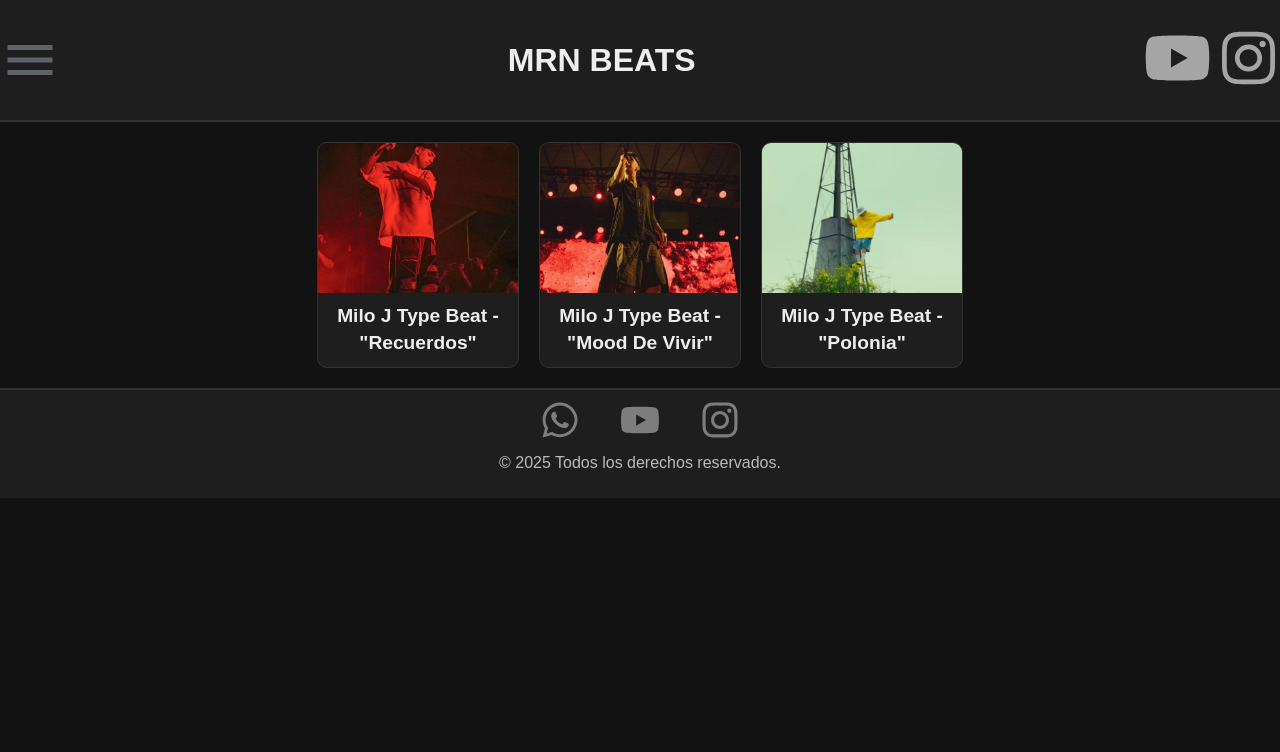
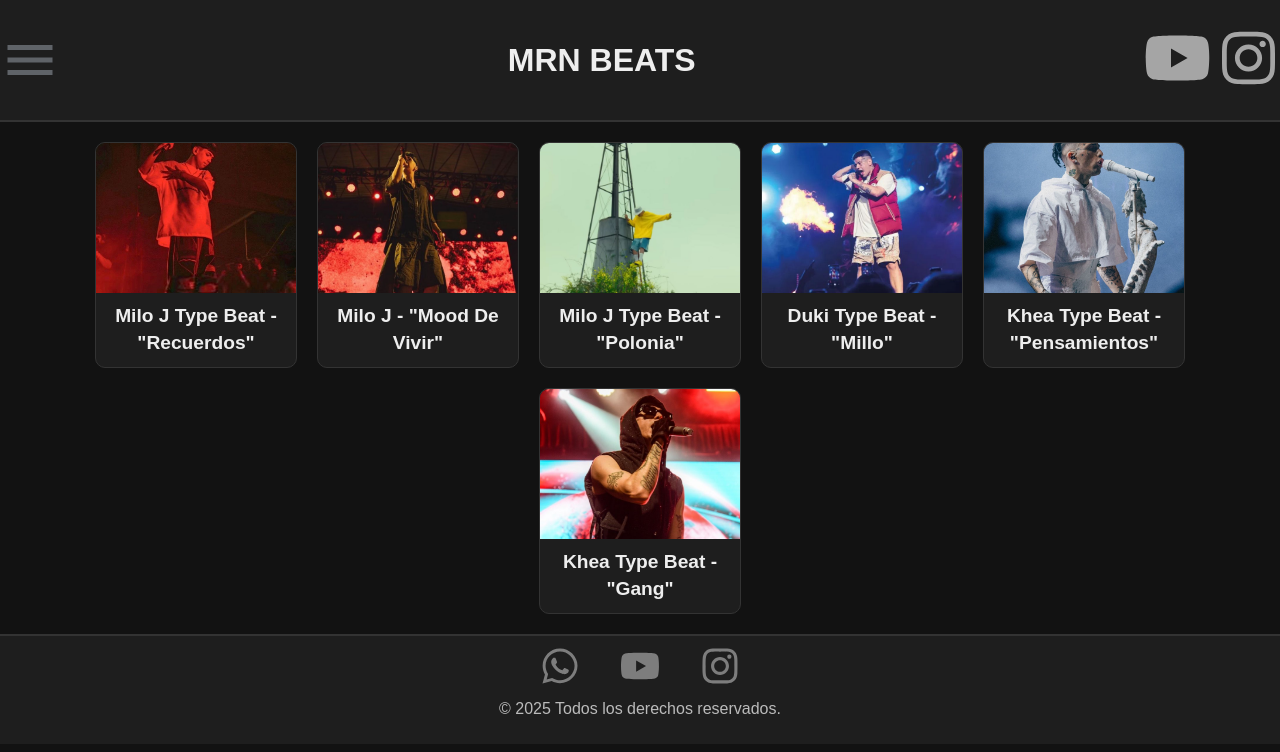
Before and after one commit to MRNbeats/MRNbeats.github.io, a plain HTML site: page Milo.html in a window 1280 px wide. Drawn offline with Linux system fonts and the light colour scheme.

Commit message:
Update Milo.html

```diff
--- a/Milo.html
+++ b/Milo.html
@@ -68,7 +68,7 @@
             <div class="card">
                 <img src="Media/MDV.jpg" alt="Beat mood de vivir estilo milo j">
                 <div class="info">
-                    <h3>Milo J Type Beat - "Mood De Vivir"</h3>
+                    <h3>Milo J - "Mood De Vivir"</h3>
                 </div>
             </div>
         </a>
@@ -78,6 +78,33 @@
                 <img src="Media/Polonia.jpg" alt="Beat Polonia estilo milo j">
                 <div class="info">
                     <h3>Milo J Type Beat - "Polonia" </h3>
+                </div>
+            </div>
+        </a>
+
+                <a href="Beats/Millo.html">
+            <div class="card">
+                <img src="Media/millo.jpg" alt="Beat millo estilo duki">
+                <div class="info">
+                    <h3>Duki Type Beat - "Millo"</h3>
+                </div>
+            </div>
+        </a>
+
+        <a href="Beats/Pensamientos.html">
+            <div class="card">
+                <img src="Media/Pensamientos.jpg" alt="Beat Pensamientos estilo khea">
+                <div class="info">
+                    <h3>Khea Type Beat - "Pensamientos"</h3>
+                </div>
+            </div>
+        </a>
+
+        <a href="Beats/gang.html">
+            <div class="card">
+                <img src="Media/gang.jpg" alt="Beat gang estilo khea">
+                <div class="info">
+                    <h3>Khea Type Beat - "Gang"</h3>
                 </div>
             </div>
         </a>
```
